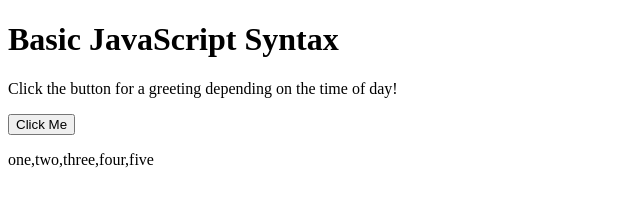
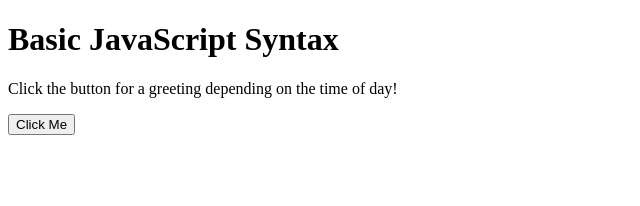
Before and after one commit to miklo88/JavaScript-Essentials, a website: page Basic-Syntax/index.html in a window 1280 px wide. Shown: the whole page, without its empty margins (0-640 px from the left). Drawn offline with Linux system fonts and the light colour scheme.

Commit message:
file setup and project file set up. Ready to work out my brain

```diff
--- a/Basic-Syntax/index.html
+++ b/Basic-Syntax/index.html
@@ -10,7 +10,7 @@
     <p>Click the button for a greeting depending on the time of day!</p>
     <button onclick="greetingFunction()">Click Me</button>
     <p id="time-demo" className="time-demo"></p>
-    <p id="array-demo"></p>
+    <!-- <p id="array-demo"></p> -->
 
     <script src="Primitive-Data.js"></script>
     <script src="Variables-Constants-Assignments.js"></script>
```
Also changed, not shown: Basic-Syntax/Callable-Objects.js (added).
